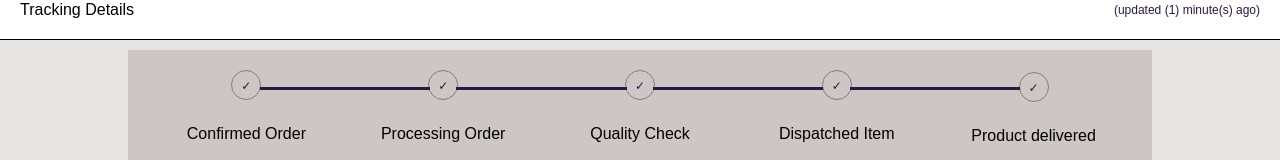
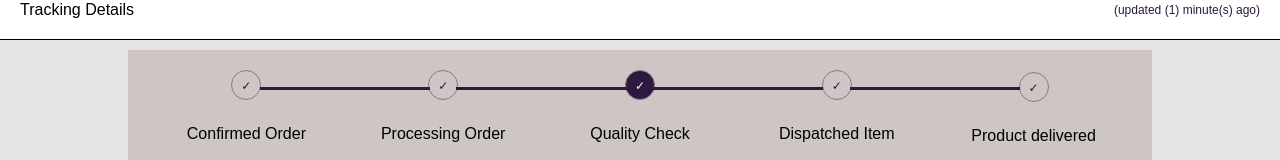
Before and after one commit to mishael1-d/Order-tracker, a React (Create React App) app: page / in a window 1280 px wide. Shown: the part 310-470 px from the top of the page. Built offline with nearby package versions, Linux system fonts and the light colour scheme; sample sign-in values are in the browser's storage.

Commit message:
sync achieved

```diff
--- a/src/App.js
+++ b/src/App.js
@@ -71,6 +71,7 @@ function App() {
     steps: stepArray,
     trackingId: trackingId,
     errormessage: errorMessage,
+    status: statusIndex,
   };
 
   useEffect(() => {
--- a/src/AppContext.js
+++ b/src/AppContext.js
@@ -2,4 +2,5 @@ import React from "react";
 
 const AppContext = React.createContext();
 
-export default AppContext;
+
+export default AppContext
--- /dev/null
+++ b/src/StatusContex.js
@@ -0,0 +1,5 @@
+import React from "react"
+
+const StatusContext = React.createContext();
+
+export default StatusContext
--- a/src/component/status.js
+++ b/src/component/status.js
@@ -1,23 +1,28 @@
-import React, {useState, useEffect, useContext} from 'react'
-import AppContext from '../AppContext'
+import React, { useState, useEffect, useContext } from "react";
+import AppContext from "../AppContext";
+// import StatusContext from "../StatusContex";
 
-function Status () {
-    const myContext = useContext(AppContext);
-    const [statusIndex, setStatusIndex] = useState(0)
-    // const days = parseInt(new Date().getDate() + 7)
+function Status() {
+  const myContext = useContext(AppContext);
+  const [statusIndex, setStatusIndex] = useState(0);
 
-    const status = myContext.steps
 
-    useEffect(()=>{
-        let timeout;
-        if (statusIndex < status.length -1) {
-            timeout = setTimeout(()=> setStatusIndex(statusIndex + 1), 2000);
-        }
-        return ()=> {
-            clearTimeout(timeout);
-        };
-    }, [status, statusIndex]);
-    return <p className="sub-info">{status[statusIndex]}</p>
+  const status = myContext.steps;
+//   const value = statusIndex
+  useEffect(() => {
+    let timeout;
+    if (statusIndex < status.length - 1) {
+      timeout = setTimeout(() => setStatusIndex(statusIndex + 1), 2000);
+    }
+    return () => {
+      clearTimeout(timeout);
+    };
+  }, [status, status.length, statusIndex]);
+  return (
+    // <StatusContext.Provider value={value}>
+      <p className="sub-info">{status[statusIndex]}</p>
+      );
+    // {/* </StatusContext.Provider> */}
 }
 
-export default Status
+export default Status;
--- a/src/component/stepper/Stepper.js
+++ b/src/component/stepper/Stepper.js
@@ -1,15 +1,20 @@
 import React, {useContext} from "react";
 import "./stepper.css";
 import AppContext from "../../AppContext";
+// import StatusContext from "../../StatusContex";
 
 function Stepper() {
+  // const statusCont = useContext(StatusContext
     //Props from App.js containing the Steps Array
   const steps = useContext(AppContext)
   //Mapping over the Steps Array to display each step
   const stepDisplay = steps.steps.map((step, index) => {
+
+    console.log(steps.status, steps.steps[steps.status]);
+
     return (
       <div className="step-wrapper" key={index}>
-        <div className="step-number"><span>&#10003;</span></div>
+        <div className={steps.steps[steps.status] === step?"step-number is-active":"step-number"}><span>&#10003;</span></div>
         <div className="step-desc">{step}</div>
         <div className={index !== steps.steps.length -1 ? "divider-line":undefined}></div>
       </div>
```
